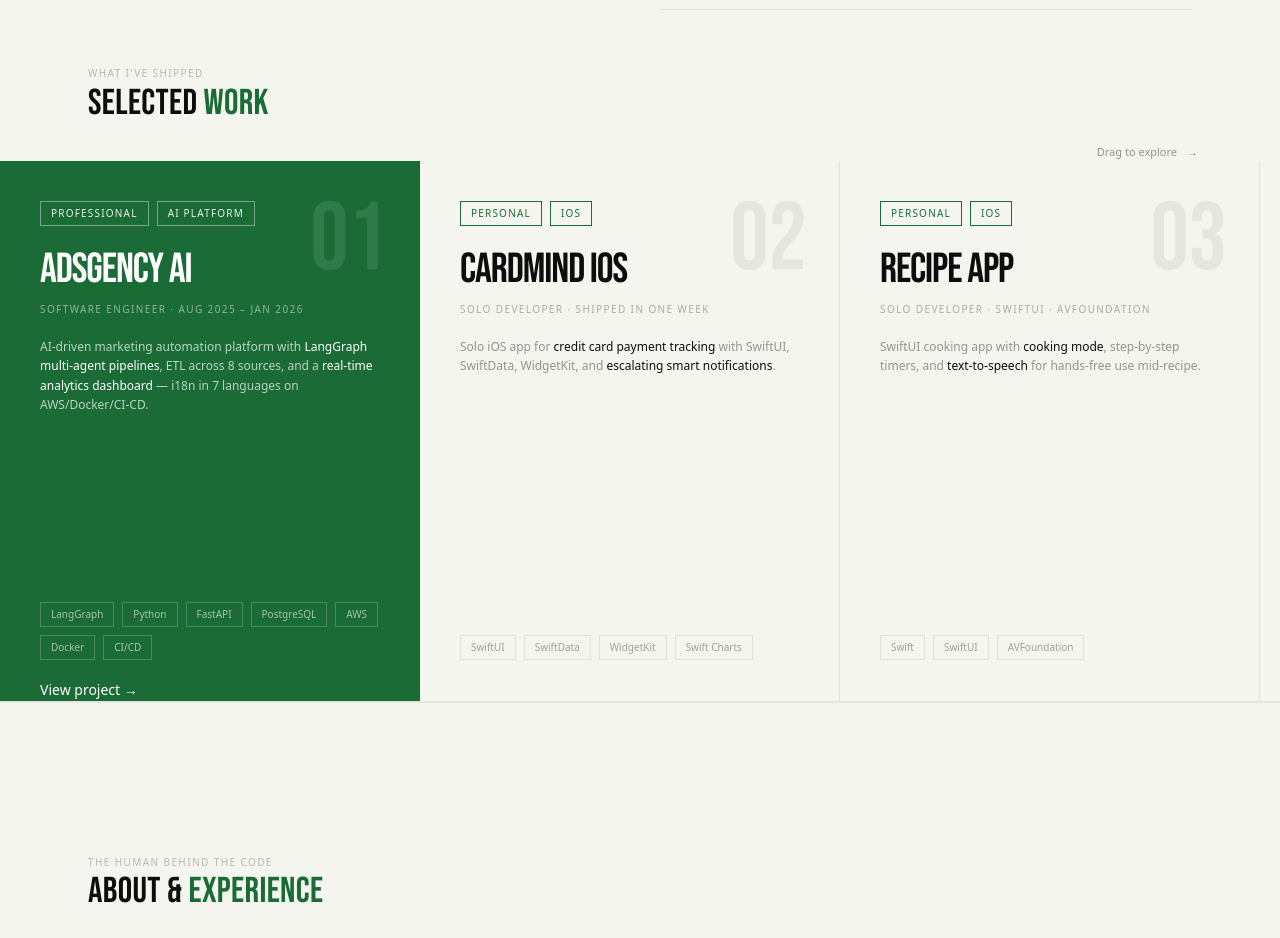
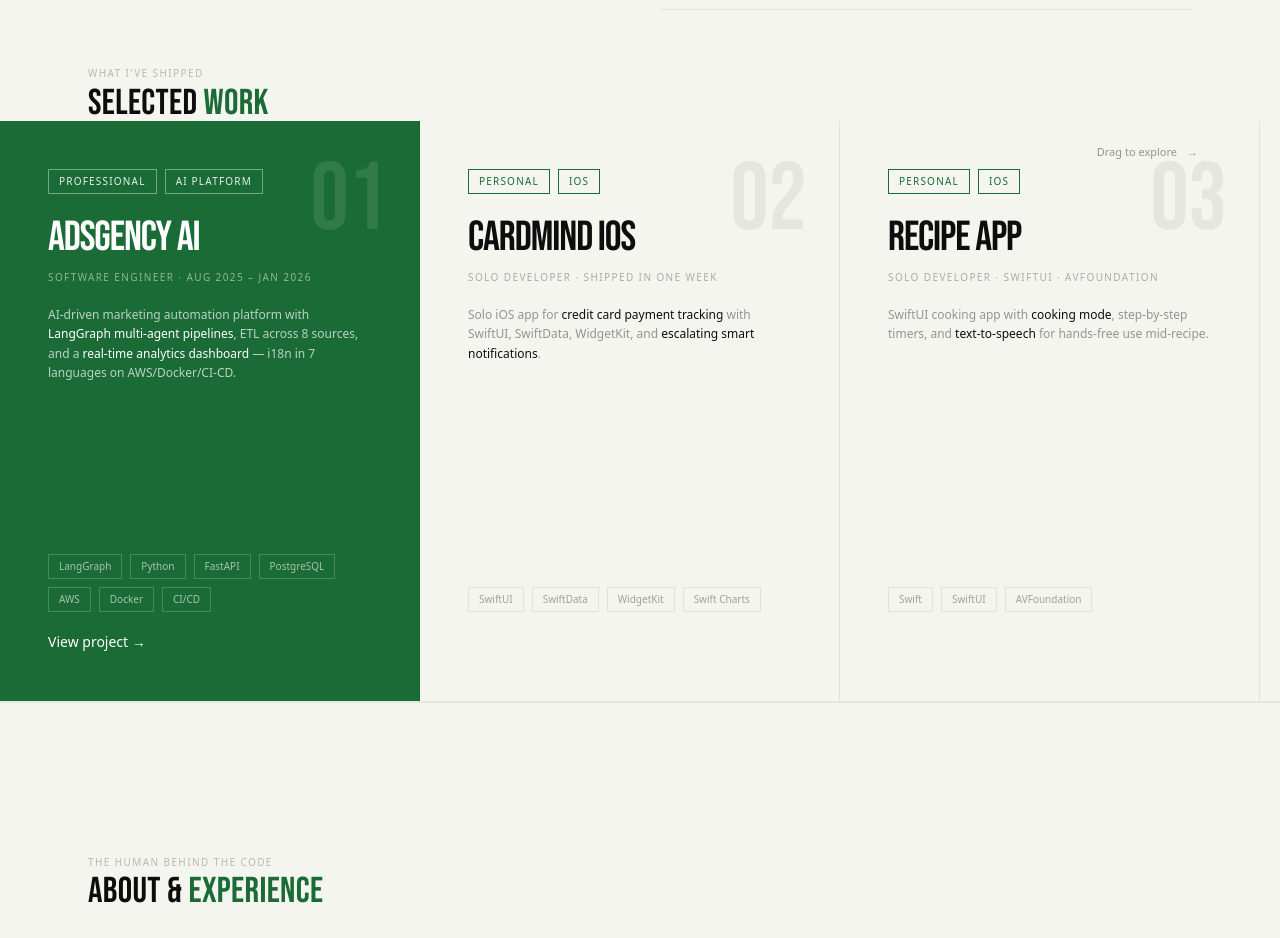
Before and after one commit to pankurik/pankurik_portfolio, a Next.js app: page / in a window 1280 px wide. Shown: the part 1040-1978 px from the top of the page. Built offline with nearby package versions, Linux system fonts and the light colour scheme; no server answers; the database is empty.

Commit message:
Increase project card padding for full-page layout spacing.

```diff
--- a/src/components/ProjectCard.tsx
+++ b/src/components/ProjectCard.tsx
@@ -21,12 +21,11 @@
   return (
     <article
       className={[
-        "project-card scroll-hidden scroll-from-bottom scroll-stagger-80 group relative flex w-[420px] h-[580px] shrink-0 snap-start flex-col justify-between border-r border-black/[0.08] p-10 transition-colors duration-300",
+        "project-card group relative flex w-[420px] h-[580px] shrink-0 snap-start flex-col justify-between border-r border-black/[0.08] p-12 transition-colors duration-300",
         featured
           ? "bg-[#1A6B35] hover:bg-[#145529]"
           : "bg-transparent hover:bg-white",
       ].join(" ")}
-      style={{ "--scroll-stagger-index": index } as React.CSSProperties}
     >
       <span
         className={[
```
